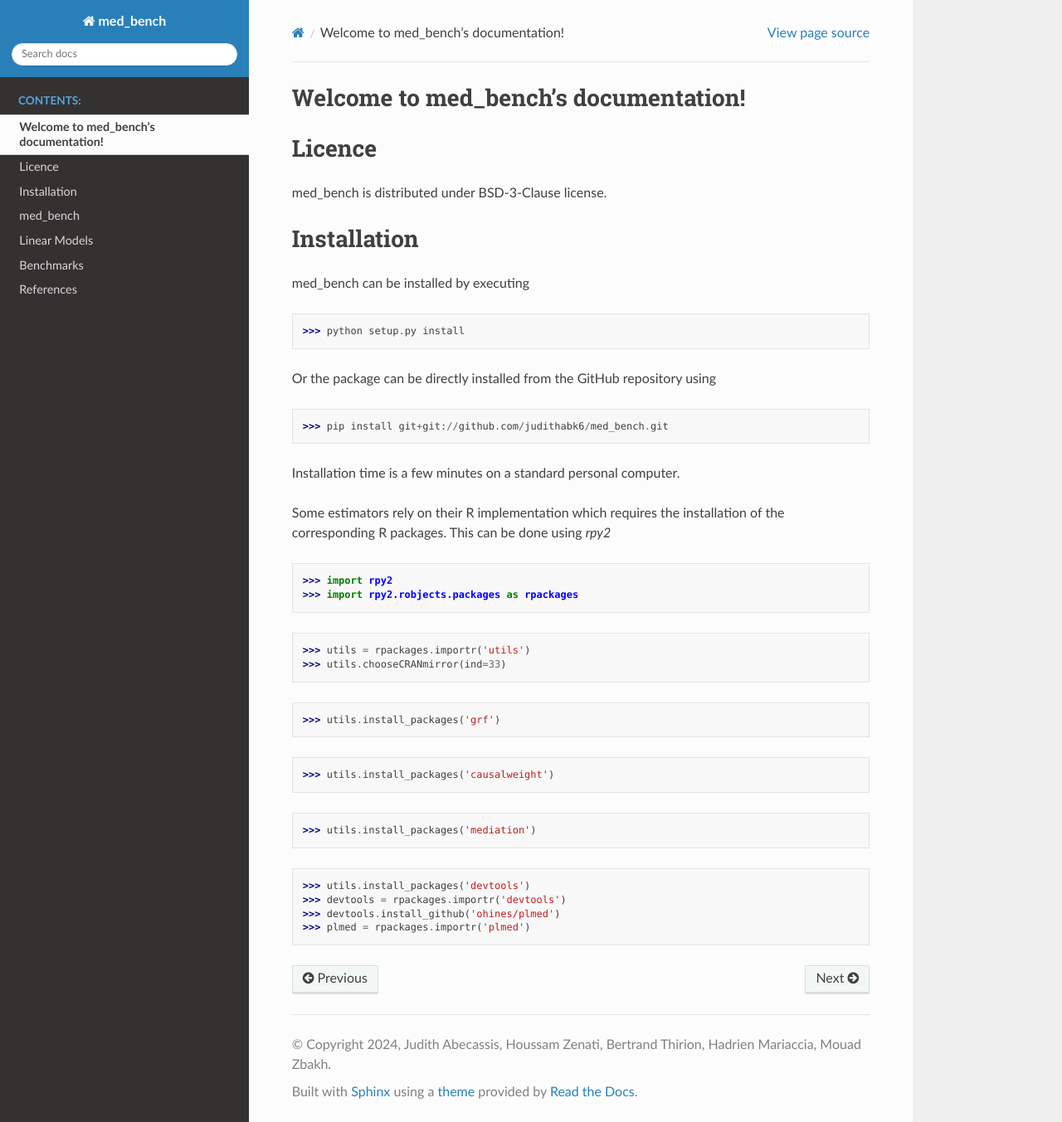
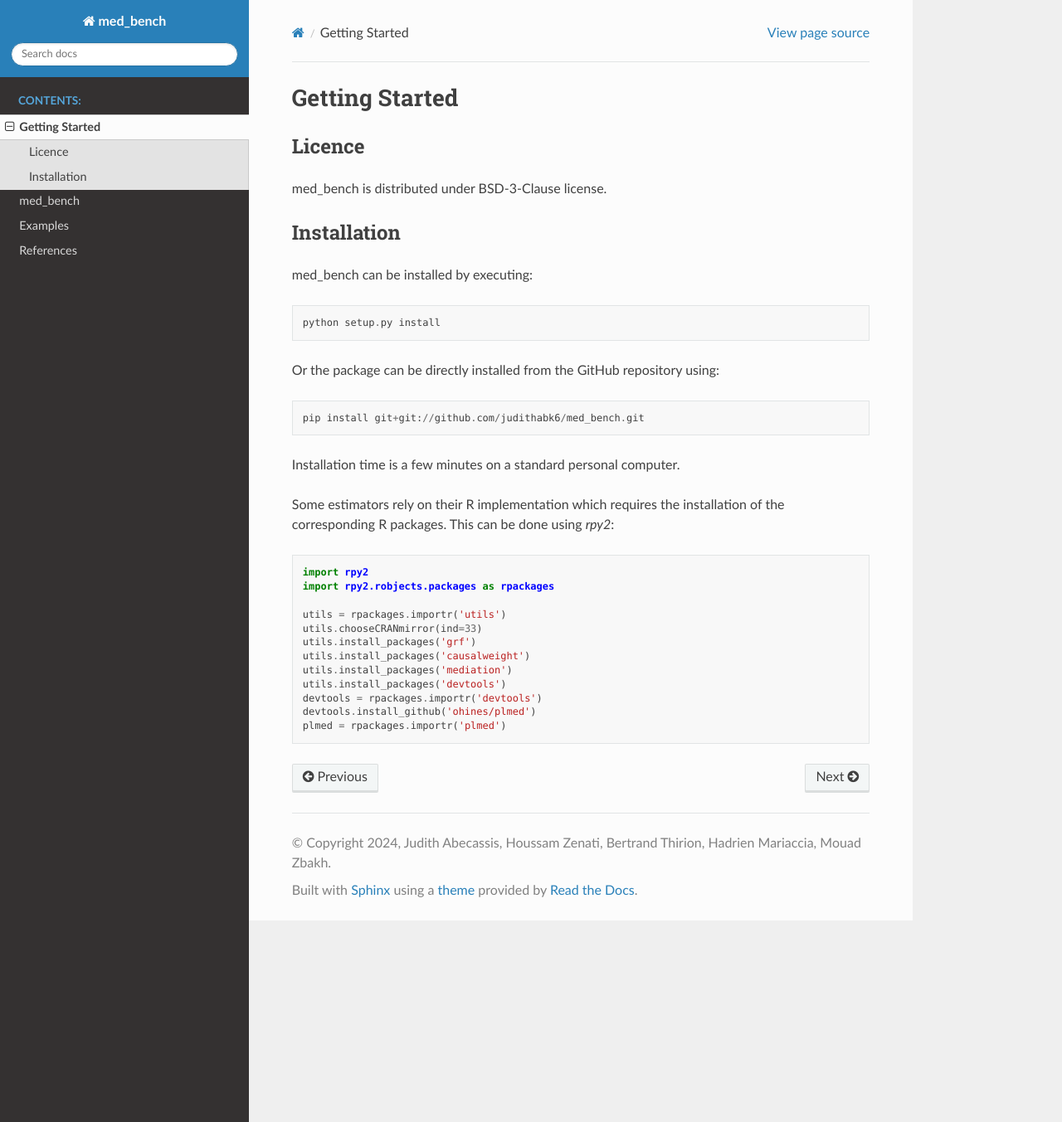
Before and after one commit to judithabk6/med_bench, a Sphinx documentation site: the page built from docs/welcome.rst, in a window 1280 px wide and 1353 px high. Shown: the whole window at 83% size. Built offline with Sphinx 7.4.7 and the Read the Docs theme 2.0.0, drawn with Linux system fonts in a browser that asks for light colours.

Commit message:
Update doc with new architecture

```diff
--- a/docs/conf.py
+++ b/docs/conf.py
@@ -5,9 +5,6 @@ import med_bench
 import med_bench.get_estimation
 import med_bench.get_simulated_data
 import med_bench.mediation
-import med_bench.utils
-import med_bench.utils.utils
-import med_bench.utils.nuisances
 
 
 sys.path.insert(0, os.path.abspath('../'))
--- a/docs/references.rst
+++ b/docs/references.rst
@@ -1,4 +1,4 @@
 References
 ==========
 
-.. [PAPER] J. Abécassis, J. Josse and B. Thirion. `Causal mediation analysis with one or multiple mediators: a comparative study. ` <https://judithabk6.github.io/files/article_mediation_benchmark.pdf>`, 2022.
+* J. Abécassis, J. Josse and B. Thirion. `Causal mediation analysis with one or multiple mediators: a comparative study. <https://judithabk6.github.io/files/article_mediation_benchmark.pdf>`_ 2022.
--- a/docs/welcome.rst
+++ b/docs/welcome.rst
@@ -1,44 +1,40 @@
-Welcome to med_bench's documentation!
+Getting Started
 ===================================
 
 
 Licence
-=======
+*******
+
 
 med_bench is distributed under BSD-3-Clause license.
 
 
 Installation
-============
+**************
 
-med_bench can be installed by executing
+med_bench can be installed by executing::
 
->>> python setup.py install
+    python setup.py install
 
 
-Or the package can be directly installed from the GitHub repository using
+Or the package can be directly installed from the GitHub repository using::
 
->>> pip install git+git://github.com/judithabk6/med_bench.git
+    pip install git+git://github.com/judithabk6/med_bench.git
 
 
 Installation time is a few minutes on a standard personal computer.
 
-Some estimators rely on their R implementation which requires the installation of the corresponding R packages. This can be done using `rpy2`
+Some estimators rely on their R implementation which requires the installation of the corresponding R packages. This can be done using `rpy2`::
 
+    import rpy2
+    import rpy2.robjects.packages as rpackages
 
->>> import rpy2
->>> import rpy2.robjects.packages as rpackages
-
->>> utils = rpackages.importr('utils')
->>> utils.chooseCRANmirror(ind=33)
-
->>> utils.install_packages('grf')
-
->>> utils.install_packages('causalweight')
-
->>> utils.install_packages('mediation')
-
->>> utils.install_packages('devtools')
->>> devtools = rpackages.importr('devtools')
->>> devtools.install_github('ohines/plmed')
->>> plmed = rpackages.importr('plmed')
+    utils = rpackages.importr('utils')
+    utils.chooseCRANmirror(ind=33)
+    utils.install_packages('grf')
+    utils.install_packages('causalweight')
+    utils.install_packages('mediation')
+    utils.install_packages('devtools')
+    devtools = rpackages.importr('devtools')
+    devtools.install_github('ohines/plmed')
+    plmed = rpackages.importr('plmed')
```
Also changed, not shown: docs/PythonAPI/modules.rst (+4 -30 lines), docs/examples/example1.rst (+3 -11 lines), docs/index.rst (+3 -13 lines).
